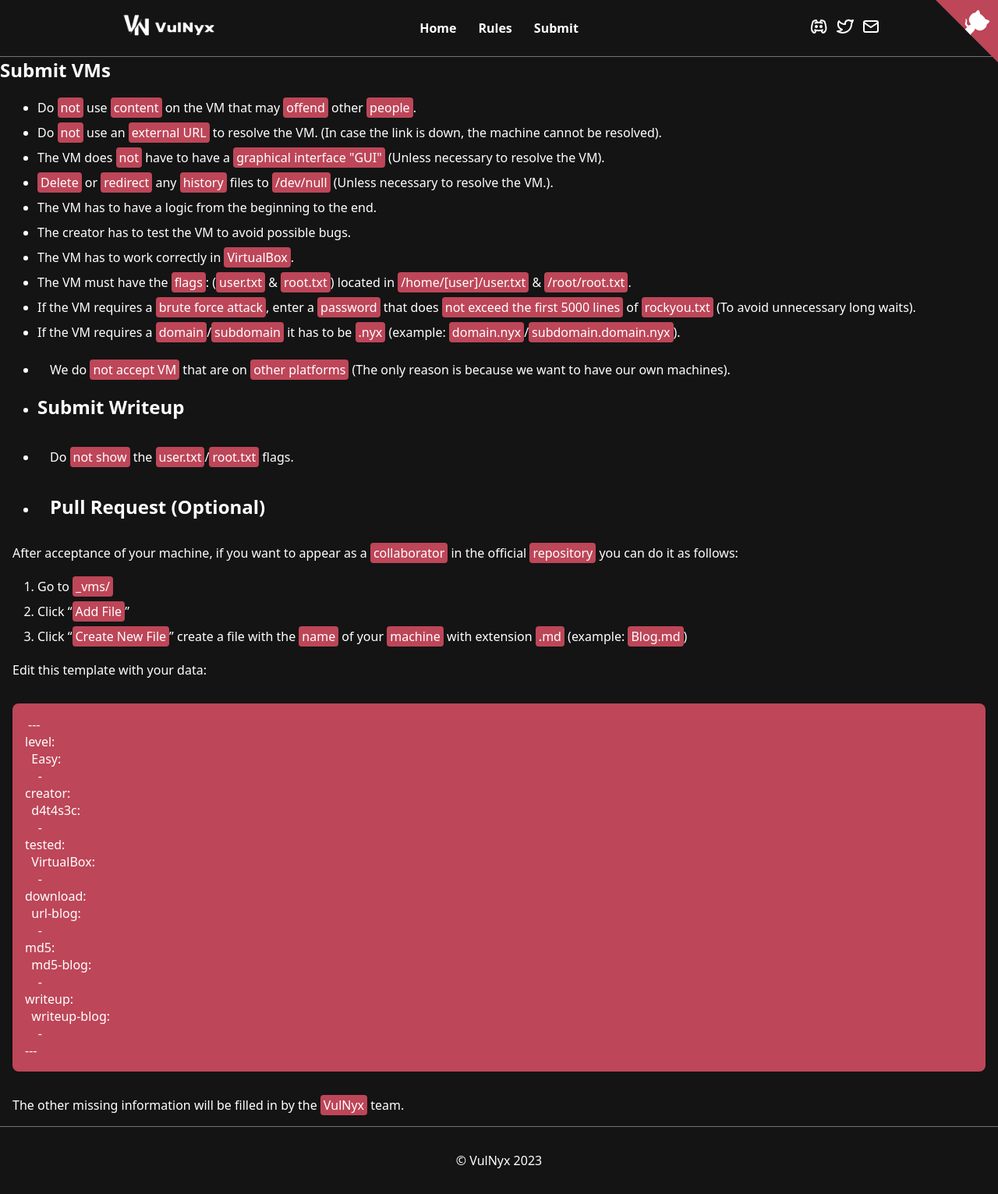
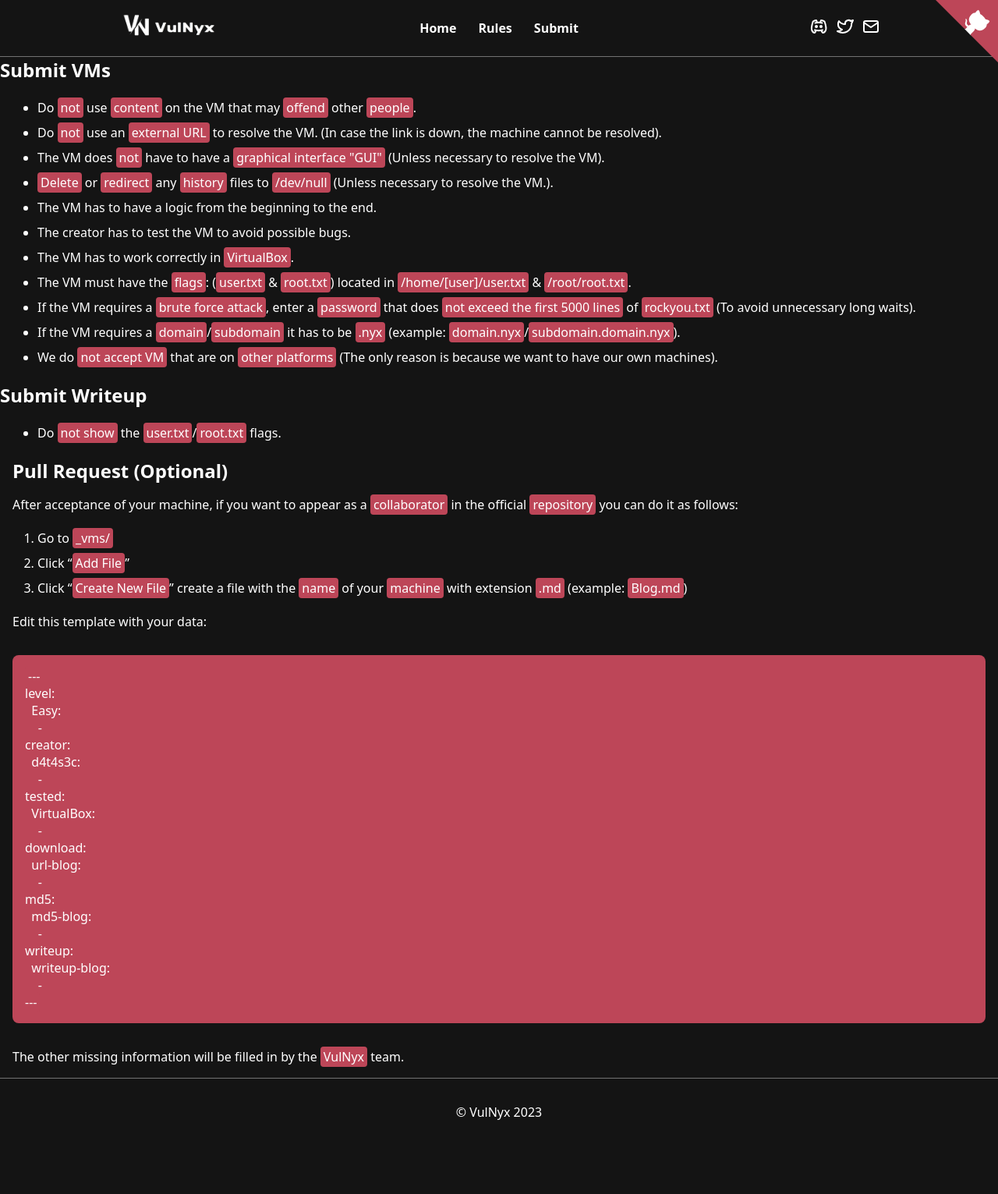
Before and after one commit to VulNyx/vulnyx, a Jekyll site: the page built from rules.md, in a window 1280 px wide. Shown: the whole page at 78% size. Built offline with Jekyll 4.4.1, drawn with Linux system fonts in a browser that asks for light colours; after the commit the page ends 1469 px from its top, so only the background shows below that.

```diff
--- a/rules.md
+++ b/rules.md
@@ -17,11 +17,11 @@ title: Rules
 - If the VM requires a `domain`/`subdomain` it has to be `.nyx` (example: `domain.nyx`/`subdomain.domain.nyx`).
 - We do `not accept VM` that are on `other platforms` (The only reason is because we want to have our own machines).
 
-- ## Submit Writeup
+## Submit Writeup
 
 - Do `not show` the `user.txt`/`root.txt` flags.
 
-- ## Pull Request (Optional)
+## Pull Request (Optional)
 
 After acceptance of your machine, if you want to appear as a <a href="https://github.com/vulnyx/vulnyx.github.io/graphs/contributors" target="_blank">`collaborator`</a> in the official <a href="https://github.com/VulNyx/vulnyx.github.io" target="_blank">`repository`</a> you can do it as follows:
 
```
